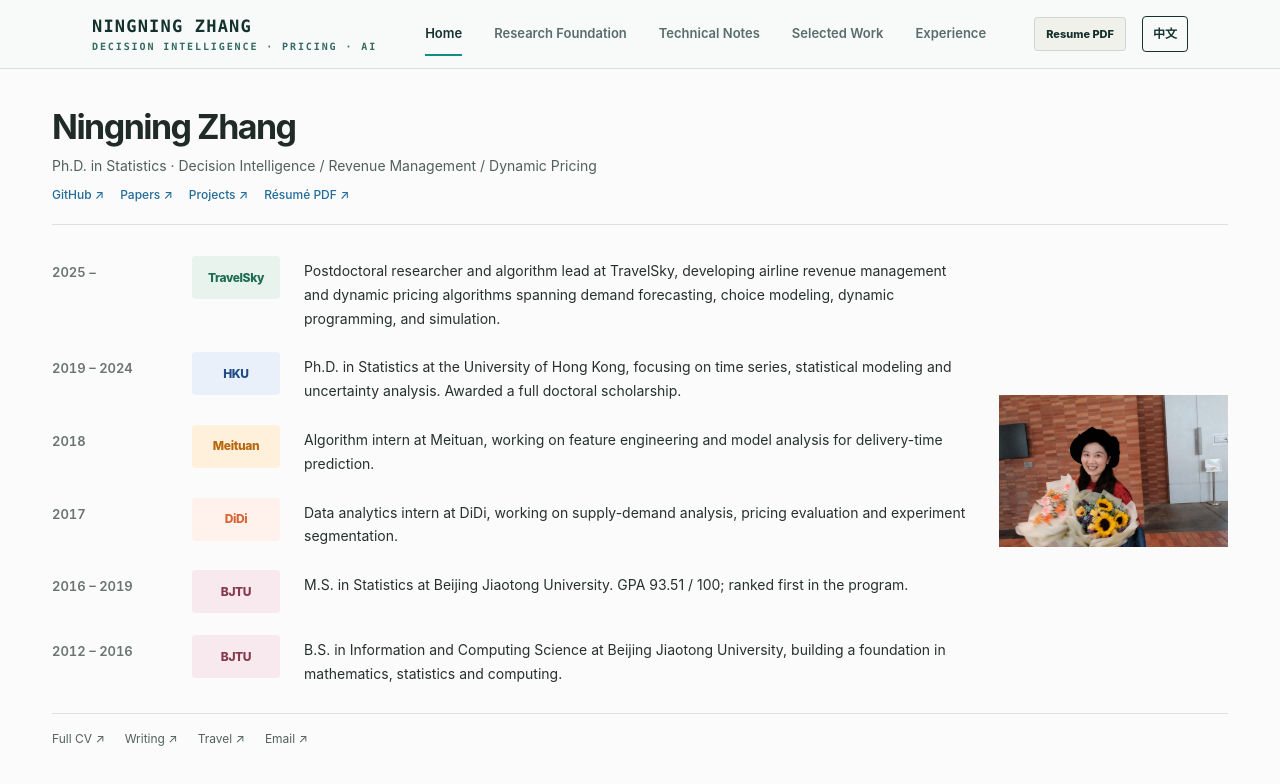
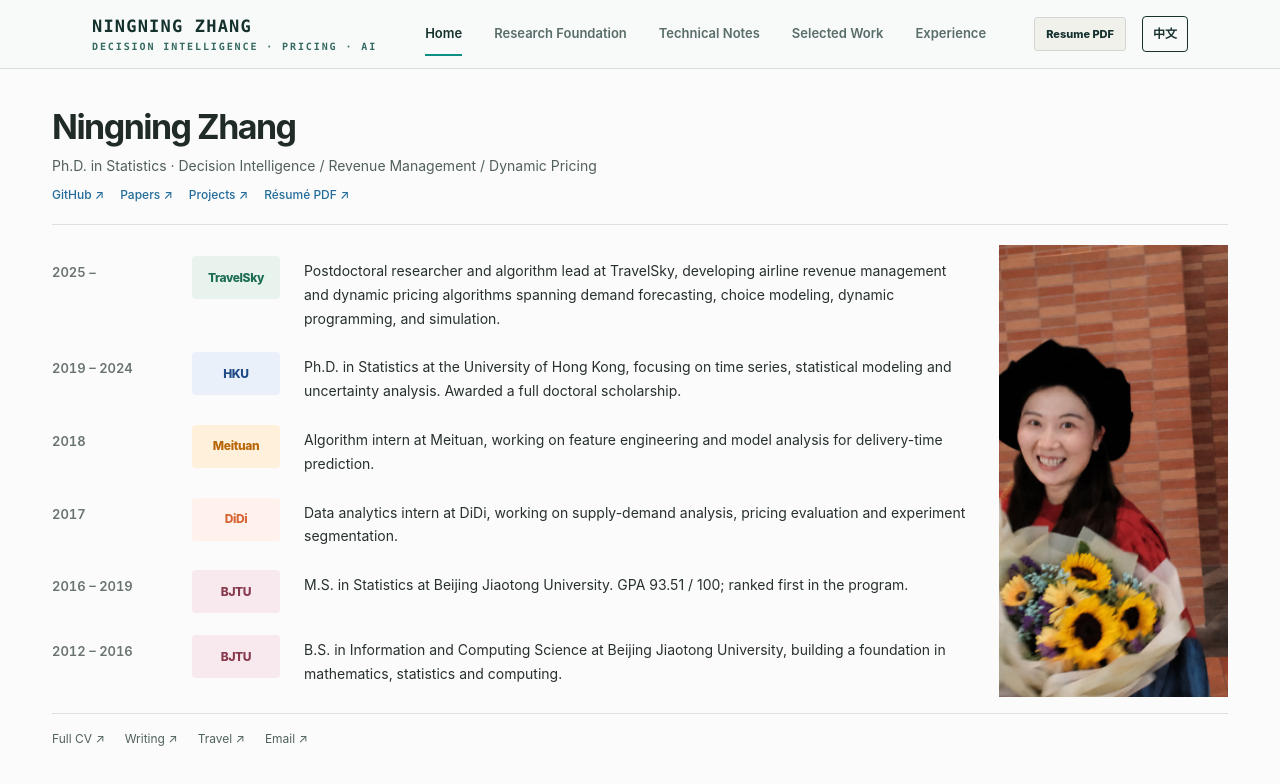
Before and after one commit to ningningzhang-nina/ningningzhang, a Next.js app: page /en in a window 1280 px wide. Shown: the top 784 px of the page. Built offline with nearby package versions, Linux system fonts and the light colour scheme.

Commit message:
Crop portrait to fill 20% column at matching timeline height

```diff
--- a/app/[locale]/page.tsx
+++ b/app/[locale]/page.tsx
@@ -134,7 +134,7 @@ export default async function HomePage({ params }: { params: Promise<{ locale: s
               alt={zh ? '张宁宁' : 'Ningning Zhang'}
               priority
               fill
-              className="object-contain object-center"
+              className="object-cover object-[50%_48%]"
               sizes="(max-width: 1023px) 320px, 20vw"
             />
           </aside>
```
